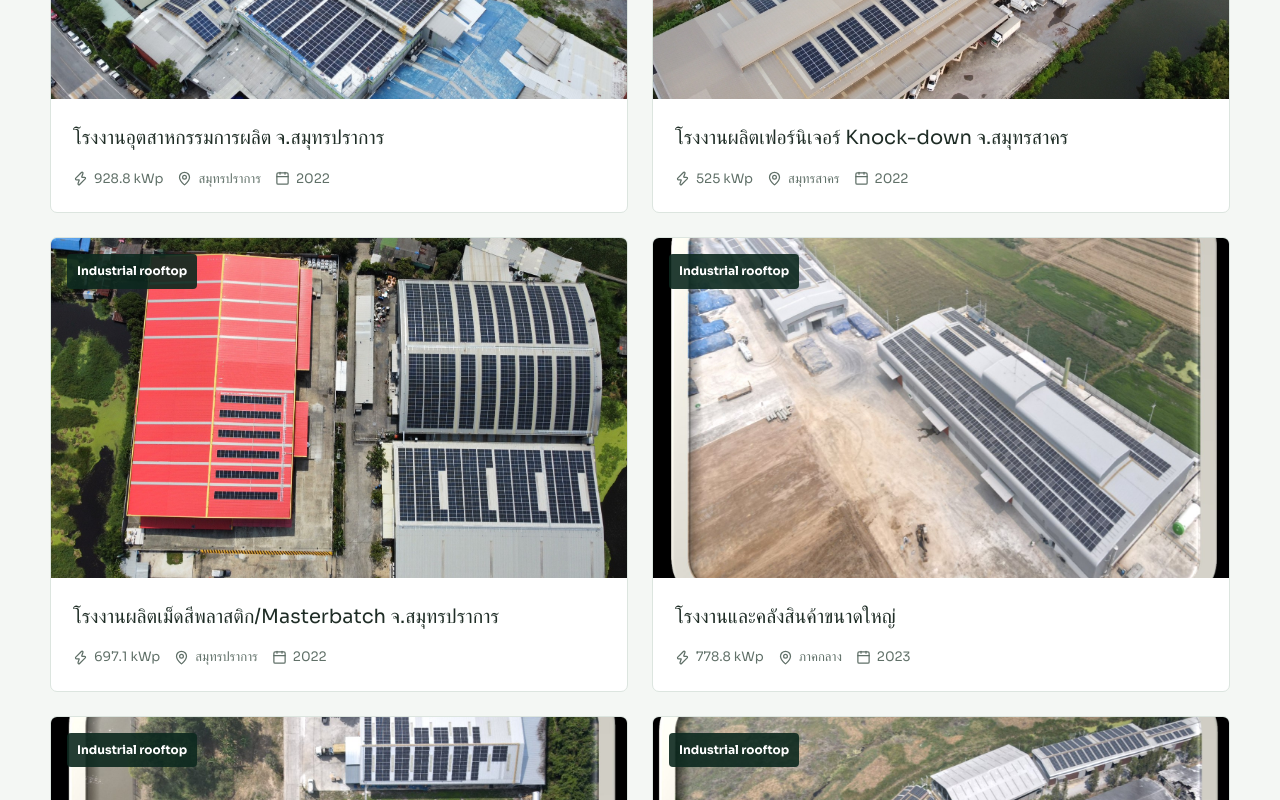
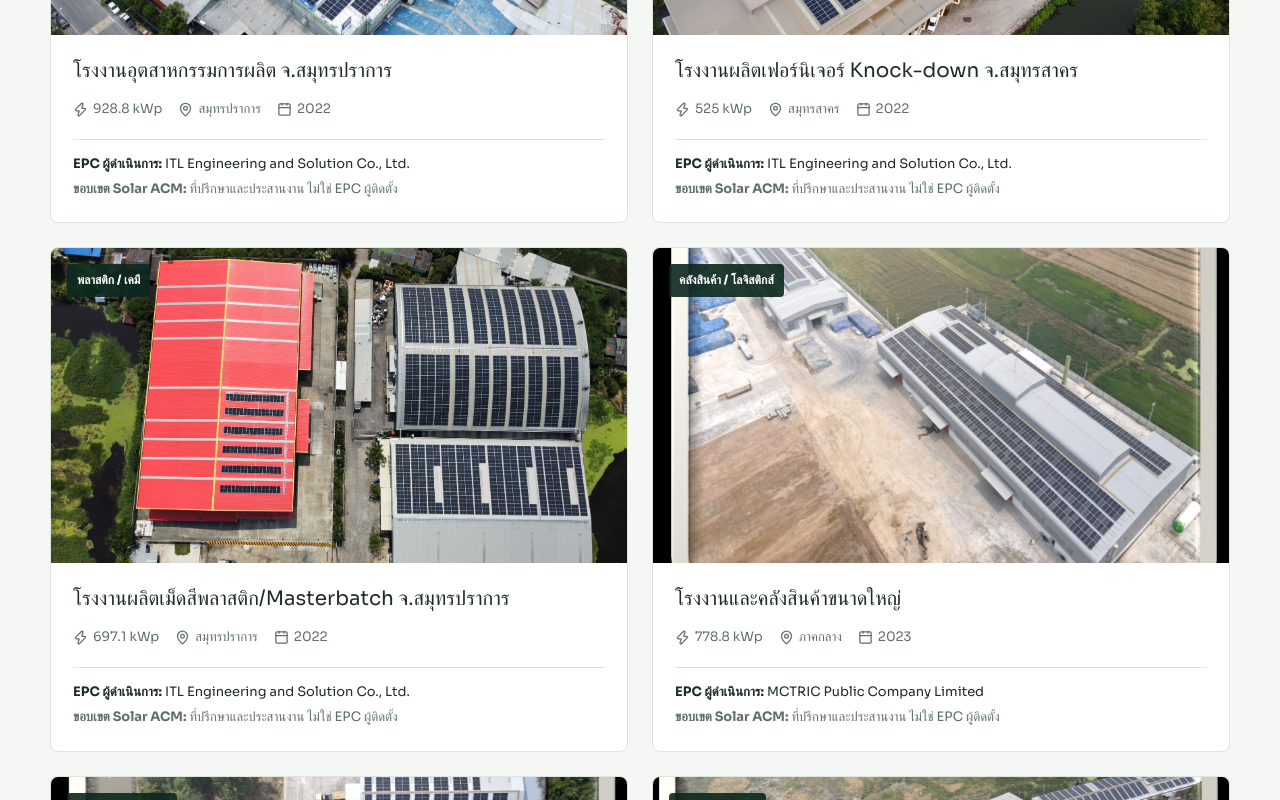
Before and after one commit to SolarACM/WebSiteSolarACM-, a Next.js app: page /portfolio in a window 1280 px wide. Shown: the part 1660-2460 px from the top of the page. Built offline with nearby package versions, Linux system fonts and the light colour scheme; a web font is replaced by a local one.

Commit message:
Credit executing EPCs and localize project portfolio

```diff
--- a/app/portfolio/data.js
+++ b/app/portfolio/data.js
@@ -1,8 +1,6 @@
-// ─── ข้อมูลผลงาน Spring Marketing Networking ─────────────────────
-// คัดเฉพาะโครงการที่ติดตั้งภายใต้เครือข่ายของเรา
-// ไม่เปิดเผยชื่อลูกค้า/ผู้รับเหมา — บอกเฉพาะประเภทธุรกิจ จังหวัด และขนาด
+// Project and executing EPC data is mapped from the supplied Spring project records.
 
-export const projects = [
+const projectRecords = [
   {
     id: 1,
     title: "โรงงานอุตสาหกรรม จ.สระบุรี",
@@ -125,6 +123,54 @@ export const projects = [
   },
 ];
 
+const epcById = {
+  1: "ITL Engineering and Solution Co., Ltd.",
+  2: "ITL Engineering and Solution Co., Ltd.",
+  3: "ITL Engineering and Solution Co., Ltd.",
+  4: "ITL Engineering and Solution Co., Ltd.",
+  5: "ITL Engineering and Solution Co., Ltd.",
+  6: "MCTRIC Public Company Limited",
+  7: "MCTRIC Public Company Limited",
+  8: "MCTRIC Public Company Limited",
+  9: "MCTRIC Public Company Limited",
+  10: "MCTRIC Public Company Limited",
+};
+
+const englishById = {
+  1: ["Industrial facility in Saraburi", "Saraburi"],
+  2: ["Industrial facility in Chonburi", "Chonburi"],
+  3: ["Manufacturing facility in Samut Prakan", "Samut Prakan"],
+  4: ["Furniture manufacturing facility in Samut Sakhon", "Samut Sakhon"],
+  5: ["Masterbatch manufacturing facility in Samut Prakan", "Samut Prakan"],
+  6: ["Industrial warehouse in Central Thailand", "Central Thailand"],
+  7: ["Wax and craft manufacturing facility in Nonthaburi", "Nonthaburi"],
+  8: ["Steel tube manufacturing facility in Rayong", "Rayong"],
+  9: ["Cold storage facility in Samut Sakhon", "Samut Sakhon"],
+  10: ["Food processing facility in Nakhon Pathom", "Nakhon Pathom"],
+};
+
+const categoriesById = {
+  1: ["โรงงานอุตสาหกรรม", "Industrial"],
+  2: ["โรงงานอุตสาหกรรม", "Industrial"],
+  3: ["อุตสาหกรรมการผลิต", "Manufacturing"],
+  4: ["เฟอร์นิเจอร์", "Furniture"],
+  5: ["พลาสติก / เคมี", "Plastics / Chemical"],
+  6: ["คลังสินค้า / โลจิสติกส์", "Warehouse / Logistics"],
+  7: ["อุตสาหกรรมการผลิต", "Manufacturing"],
+  8: ["อุตสาหกรรมโลหะ", "Metal industry"],
+  9: ["ห้องเย็น / โลจิสติกส์", "Cold storage / Logistics"],
+  10: ["อุตสาหกรรมอาหาร", "Food industry"],
+};
+
+export const projects = projectRecords.map((project) => ({
+  ...project,
+  epc: epcById[project.id],
+  titleEn: englishById[project.id][0],
+  provinceEn: englishById[project.id][1],
+  categoryEn: categoriesById[project.id][1],
+  categoryTh: categoriesById[project.id][0],
+}));
+
 export const typeLabels = {
   residential: "บ้านพักอาศัย",
   industrial: "ธุรกิจ / อุตสาหกรรม",
--- a/app/portfolio/page.js
+++ b/app/portfolio/page.js
@@ -1,37 +1,53 @@
 "use client";
 
-import { useEffect, useState } from "react";
+import { useEffect, useRef, useState } from "react";
 import Image from "next/image";
 import Link from "next/link";
-import { ArrowLeft, ArrowRight, Building2, Calendar, MapPin, X, Zap } from "lucide-react";
+import { ArrowRight, Calendar, MapPin, X, Zap } from "lucide-react";
 import { PageShell, VisualHero } from "../_components/site-shell";
 import { projects } from "./data";
+import "./portfolio.css";
 
 export default function PortfolioPage() {
   const [lang, setLang] = useState("th");
   const [selected, setSelected] = useState(null);
+  const dialogRef = useRef(null);
+  const triggerRef = useRef(null);
   const isTh = lang === "th";
 
   useEffect(() => {
     if (!selected) return;
-    const onKey = (event) => event.key === "Escape" && setSelected(null);
+    const previousOverflow = document.body.style.overflow;
     document.body.style.overflow = "hidden";
+    dialogRef.current?.querySelector("button")?.focus();
+    const onKey = (event) => {
+      if (event.key === "Escape") setSelected(null);
+      if (event.key !== "Tab") return;
+      const focusable = [...dialogRef.current.querySelectorAll('a[href],button:not([disabled]),[tabindex]:not([tabindex="-1"])')];
+      const first = focusable[0];
+      const last = focusable[focusable.length - 1];
+      if (event.shiftKey && document.activeElement === first) { event.preventDefault(); last.focus(); }
+      else if (!event.shiftKey && document.activeElement === last) { event.preventDefault(); first.focus(); }
+    };
     window.addEventListener("keydown", onKey);
-    return () => { document.body.style.overflow = ""; window.removeEventListener("keydown", onKey); };
+    return () => {
+      document.body.style.overflow = previousOverflow;
+      window.removeEventListener("keydown", onKey);
+      triggerRef.current?.focus();
+    };
   }, [selected]);
 
-  return (
-    <PageShell lang={lang} setLang={setLang}>
-      <style>{`
-        .portfolio-note{display:flex;gap:12px;margin:0 0 28px;padding:18px;border-left:3px solid var(--green-600);background:white;color:var(--muted);font-size:14px}.portfolio-note svg{flex:0 0 auto;color:var(--green-600)}
-        .portfolio-grid{display:grid;grid-template-columns:repeat(2,minmax(0,1fr));gap:24px}.portfolio-card{overflow:hidden;border:1px solid var(--line);border-radius:7px;background:white;cursor:pointer;text-align:left;padding:0}.portfolio-card__image{position:relative;height:340px;overflow:hidden;background:#dfe8e1}.portfolio-card__image img{width:100%;height:100%;object-fit:cover;transition:transform .3s ease}.portfolio-card:hover img{transform:scale(1.025)}.portfolio-card__tag{position:absolute;left:16px;top:16px;padding:7px 10px;border-radius:4px;background:rgba(13,40,31,.9);color:white;font-size:12px;font-weight:700}.portfolio-card__body{padding:22px}.portfolio-card h2{margin:0 0 13px;font-size:1.22rem}.portfolio-meta{display:flex;flex-wrap:wrap;gap:14px;color:var(--muted);font-size:13px}.portfolio-meta span{display:flex;align-items:center;gap:6px}
-        .portfolio-modal{position:fixed;z-index:200;inset:0;display:grid;place-items:center;padding:24px;background:rgba(5,22,15,.82);backdrop-filter:blur(8px)}.portfolio-modal__dialog{position:relative;width:min(960px,100%);max-height:90vh;overflow:auto;border-radius:8px;background:white}.portfolio-modal__close{position:absolute;z-index:2;right:14px;top:14px;width:42px;height:42px;display:grid;place-items:center;border:0;border-radius:50%;background:rgba(13,40,31,.88);color:white;cursor:pointer}.portfolio-modal__image{width:100%;max-height:580px;object-fit:cover}.portfolio-modal__body{padding:26px}.portfolio-modal h2{margin:0 0 15px;font-size:1.6rem}.epc-pending{margin-top:18px;padding:14px;border-left:3px solid var(--orange);background:var(--orange-soft);color:#67584f;font-size:13px}
-        @media(max-width:760px){.portfolio-grid{grid-template-columns:1fr}.portfolio-card__image{height:260px}.portfolio-modal{padding:10px}.portfolio-modal__body{padding:20px}}
-      `}</style>
-      <VisualHero image="/portfolio/project-04.jpg" imagePosition="center 42%" imageAlt={isTh?"ผลงานโซลาร์รูฟท็อปภาคอุตสาหกรรม":"Industrial rooftop solar portfolio"} kicker="Portfolio" title={isTh?"ผลงานจริงจากโครงการในประเทศไทย":"Real projects across Thailand"} lead={isTh?"ข้อมูลขนาดระบบ จังหวัด และปีดำเนินการจากชุดข้อมูลโครงการ โดยไม่เปิดเผยชื่อลูกค้าที่เป็นความลับ":"System capacity, province, and completion year from project records, while protecting confidential client identities."}><div className="visual-hero__caption"><strong>{isTh?"ข้อมูลโครงการที่ตรวจสอบได้":"Traceable project information"}</strong><span>{isTh?"บทบาทและผู้ดำเนินงานระบุเฉพาะเมื่อมีข้อมูลยืนยัน":"Roles and executing parties are stated only when confirmed"}</span></div></VisualHero>
-      <section className="site-section site-section--soft"><div className="site-container"><div className="portfolio-note"><Building2 size={20}/><span>{isTh?"ชื่อ EPC ผู้ดำเนินการและบทบาทของ Solar ACM ในแต่ละโครงการยังอยู่ระหว่างการยืนยันจากเจ้าของข้อมูล จึงยังไม่เผยแพร่บนเว็บไซต์":"Executing EPC names and Solar ACM's project-specific role are pending confirmation from the data owner and are not yet published."}</span></div><div className="portfolio-grid">{projects.map((project)=><button className="portfolio-card" key={project.id} onClick={()=>setSelected(project)}><div className="portfolio-card__image"><Image src={project.image} alt={project.title} fill sizes="(max-width: 760px) 100vw, 50vw"/><span className="portfolio-card__tag">Industrial rooftop</span></div><div className="portfolio-card__body"><h2>{project.title}</h2><div className="portfolio-meta"><span><Zap size={15}/>{project.capacity} kWp</span><span><MapPin size={15}/>{project.province}</span><span><Calendar size={15}/>{project.year}</span></div></div></button>)}</div></div></section>
-      <section className="cta-band"><div className="site-container cta-band__inner"><div><h2>{isTh?"ต้องการดูแนวทางสำหรับโครงการของคุณ?":"Need a direction for your own project?"}</h2><p>{isTh?"ส่งบิลค่าไฟและข้อมูลเบื้องต้นเพื่อเริ่มต้นการประเมิน":"Share your bill and initial project information to begin."}</p></div><div className="cta-band__actions"><Link href="/quote" className="site-btn site-btn--orange">{isTh?"เริ่มประเมิน":"Start assessment"}<ArrowRight size={16}/></Link></div></div></section>
-      {selected&&<div className="portfolio-modal" role="dialog" aria-modal="true" aria-label={selected.title} onClick={(e)=>e.target===e.currentTarget&&setSelected(null)}><div className="portfolio-modal__dialog"><button className="portfolio-modal__close" onClick={()=>setSelected(null)} aria-label="Close"><X size={20}/></button><div style={{position:"relative",height:"min(580px,56vw)"}}><Image className="portfolio-modal__image" src={selected.image} alt={selected.title} fill sizes="960px"/></div><div className="portfolio-modal__body"><h2>{selected.title}</h2><div className="portfolio-meta"><span><Zap size={15}/>{selected.capacity} kWp</span><span><MapPin size={15}/>{selected.province}</span><span><Calendar size={15}/>{selected.year}</span></div><div className="epc-pending"><strong>{isTh?"EPC ผู้ดำเนินการ:":"Executing EPC:"}</strong> {isTh?"รอการยืนยันจากเจ้าของข้อมูล":"Pending confirmation from the data owner"}</div></div></div></div>}
-    </PageShell>
-  );
+  const openProject = (project, event) => {
+    triggerRef.current = event.currentTarget;
+    setSelected(project);
+  };
+  const titleFor = (project) => isTh ? project.title : project.titleEn;
+  const provinceFor = (project) => isTh ? project.province : project.provinceEn;
+
+  return <PageShell lang={lang} setLang={setLang}>
+    <VisualHero image="/portfolio/project-04.jpg" imagePosition="center 42%" imageAlt={isTh ? "แผงโซลาร์บนหลังคาโรงงาน" : "Solar panels across an industrial rooftop"} kicker="Portfolio" title={isTh ? "ผลงานโครงการพลังงานแสงอาทิตย์" : "Solar project portfolio"} lead={isTh ? "ข้อมูลโครงการ ขนาดระบบ และผู้ดำเนินงาน EPC จากชุดข้อมูลที่ได้รับ โดยไม่เปิดเผยชื่อลูกค้า" : "Project, system capacity, and executing EPC information from supplied records, without disclosing client names."} />
+    <section className="site-section site-section--soft"><div className="site-container"><div className="portfolio-grid">{projects.map((project) => <button className="portfolio-card" type="button" key={project.id} onClick={(event) => openProject(project, event)} aria-label={`${titleFor(project)}, ${project.capacity} kWp. ${isTh ? "ดูรายละเอียด" : "View details"}`}><div className="portfolio-card__image"><Image src={project.image} alt={isTh ? `โครงการโซลาร์รูฟท็อปใน${project.province}` : `Solar rooftop project in ${project.provinceEn}`} fill sizes="(max-width: 760px) 100vw, 50vw" /><span className="portfolio-card__tag">{isTh ? project.categoryTh : project.categoryEn}</span></div><div className="portfolio-card__body"><h2>{titleFor(project)}</h2><div className="portfolio-meta"><span><Zap size={15}/>{project.capacity} kWp</span><span><MapPin size={15}/>{provinceFor(project)}</span><span><Calendar size={15}/>{project.year}</span></div><p className="portfolio-card__epc"><strong>{isTh ? "EPC ผู้ดำเนินการ:" : "Executing EPC:"}</strong> {project.epc}</p><p className="portfolio-card__role"><strong>{isTh ? "ขอบเขต Solar ACM:" : "Solar ACM scope:"}</strong> {isTh ? "ที่ปรึกษาและประสานงาน ไม่ใช่ EPC ผู้ติดตั้ง" : "Consultancy and coordination, not the executing EPC"}</p></div></button>)}</div></div></section>
+    <section className="cta-band"><div className="site-container cta-band__inner"><div><h2>{isTh ? "ต้องการประเมินโครงการของคุณ?" : "Planning your own project?"}</h2><p>{isTh ? "ส่งข้อมูลการใช้ไฟเบื้องต้นเพื่อเริ่มพูดคุยกับทีมงาน" : "Share initial energy-use information with our team."}</p></div><div className="cta-band__actions"><Link href="/contact" className="site-btn site-btn--orange">{isTh ? "ติดต่อทีมงาน" : "Contact the team"}<ArrowRight size={16}/></Link></div></div></section>
+    {selected && <div className="portfolio-modal" role="presentation" onMouseDown={(event) => event.target === event.currentTarget && setSelected(null)}><div className="portfolio-modal__dialog" role="dialog" aria-modal="true" aria-labelledby="portfolio-dialog-title" ref={dialogRef}><button className="portfolio-modal__close" type="button" onClick={() => setSelected(null)} aria-label={isTh ? "ปิดรายละเอียดโครงการ" : "Close project details"}><X size={20}/></button><div className="portfolio-modal__media"><Image src={selected.image} alt={isTh ? `ภาพโครงการใน${selected.province}` : `Project in ${selected.provinceEn}`} fill sizes="(max-width: 960px) 100vw, 960px" /></div><div className="portfolio-modal__body"><span className="site-kicker">{isTh ? selected.categoryTh : selected.categoryEn}</span><h2 id="portfolio-dialog-title">{titleFor(selected)}</h2><div className="portfolio-meta"><span><Zap size={15}/>{selected.capacity} kWp</span><span><MapPin size={15}/>{provinceFor(selected)}</span><span><Calendar size={15}/>{selected.year}</span></div><p><strong>{isTh ? "EPC ผู้ดำเนินการ:" : "Executing EPC:"}</strong> {selected.epc}</p><p><strong>{isTh ? "ขอบเขต Solar ACM:" : "Solar ACM scope:"}</strong> {isTh ? "ที่ปรึกษาและประสานงาน ไม่ใช่ EPC ผู้ติดตั้ง" : "Consultancy and coordination, not the executing EPC"}</p></div></div></div>}
+  </PageShell>;
 }
--- /dev/null
+++ b/app/portfolio/portfolio.css
@@ -0,0 +1,21 @@
+.portfolio-grid { display: grid; grid-template-columns: repeat(2,minmax(0,1fr)); gap: 24px; }
+.portfolio-card { min-width: 0; padding: 0; overflow: hidden; border: 1px solid var(--line); border-radius: 8px; background: white; text-align: left; cursor: pointer; }
+.portfolio-card__image { position: relative; height: 315px; overflow: hidden; background: #dfe8e1; }
+.portfolio-card__image img { object-fit: cover; transition: transform .3s ease; }
+.portfolio-card:hover img { transform: scale(1.025); }
+.portfolio-card__tag { position: absolute; left: 16px; top: 16px; max-width: calc(100% - 32px); padding: 6px 10px; border-radius: 4px; background: rgba(13,40,31,.9); color: white; font-size: 12px; font-weight: 700; }
+.portfolio-card__body { padding: 22px; }
+.portfolio-card h2 { margin: 0 0 14px; font-size: 20px; line-height: 1.35; }
+.portfolio-meta { display: flex; flex-wrap: wrap; gap: 8px 16px; color: var(--muted); font-size: 13px; }
+.portfolio-meta span { display: inline-flex; align-items: center; gap: 5px; }
+.portfolio-card__epc { margin: 18px 0 0; border-top: 1px solid var(--line); padding-top: 14px; font-size: 13px; line-height: 1.5; }
+.portfolio-card__role { margin: 5px 0 0; font-size: 13px; color: var(--muted); }
+.portfolio-modal { position: fixed; z-index: 200; inset: 0; display: grid; place-items: center; padding: 24px; background: rgba(5,22,15,.82); }
+.portfolio-modal__dialog { position: relative; width: min(960px,100%); max-height: 90svh; overflow: auto; border-radius: 8px; background: white; }
+.portfolio-modal__close { position: absolute; z-index: 2; right: 14px; top: 14px; width: 44px; height: 44px; display: grid; place-items: center; border: 0; border-radius: 50%; background: rgba(13,40,31,.9); color: white; cursor: pointer; }
+.portfolio-modal__media { position: relative; height: min(54vw,530px); min-height: 220px; background: #dfe8e1; }
+.portfolio-modal__media img { object-fit: cover; }
+.portfolio-modal__body { padding: 28px; }
+.portfolio-modal h2 { margin: 0 0 16px; font-size: 27px; }
+.portfolio-modal p { margin: 18px 0 0; }
+@media (max-width: 760px) { .portfolio-grid { grid-template-columns: 1fr; } .portfolio-card__image { height: 260px; } .portfolio-modal { padding: 10px; } .portfolio-modal__body { padding: 20px; } }
```
